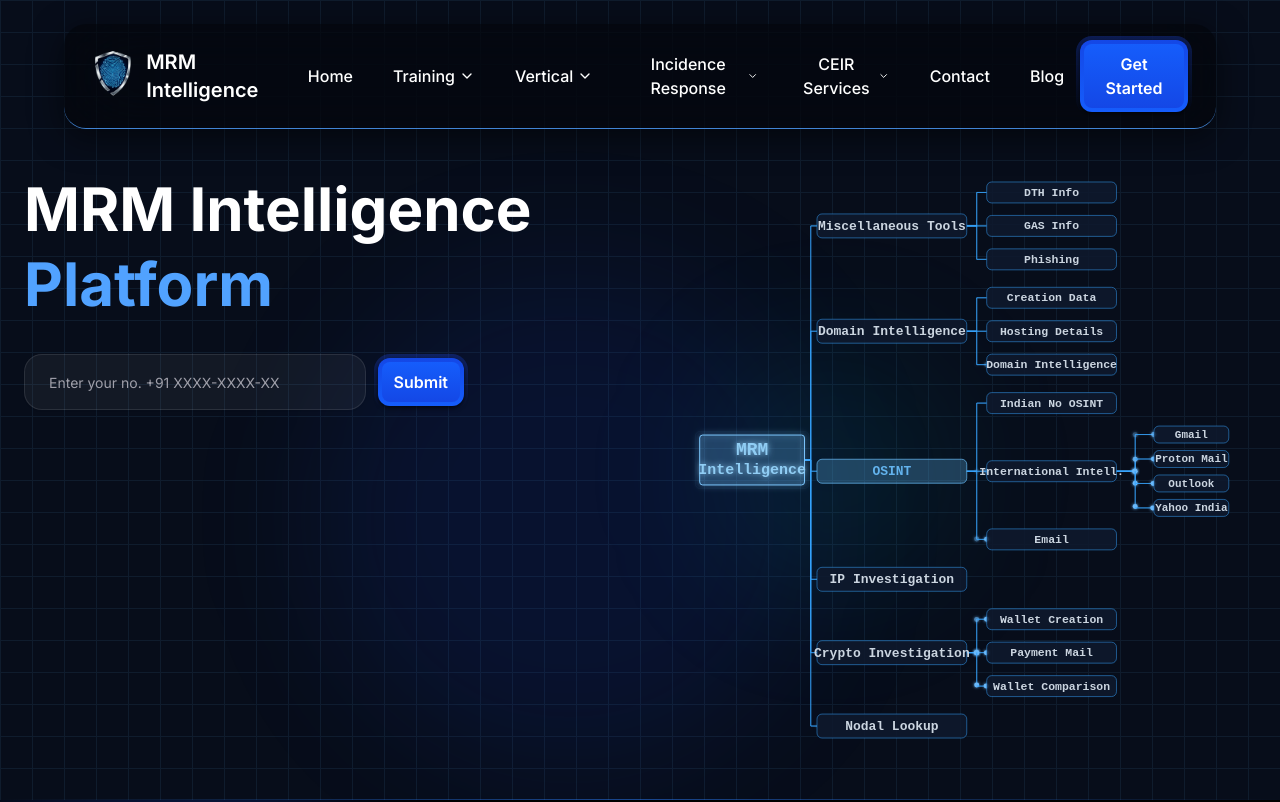
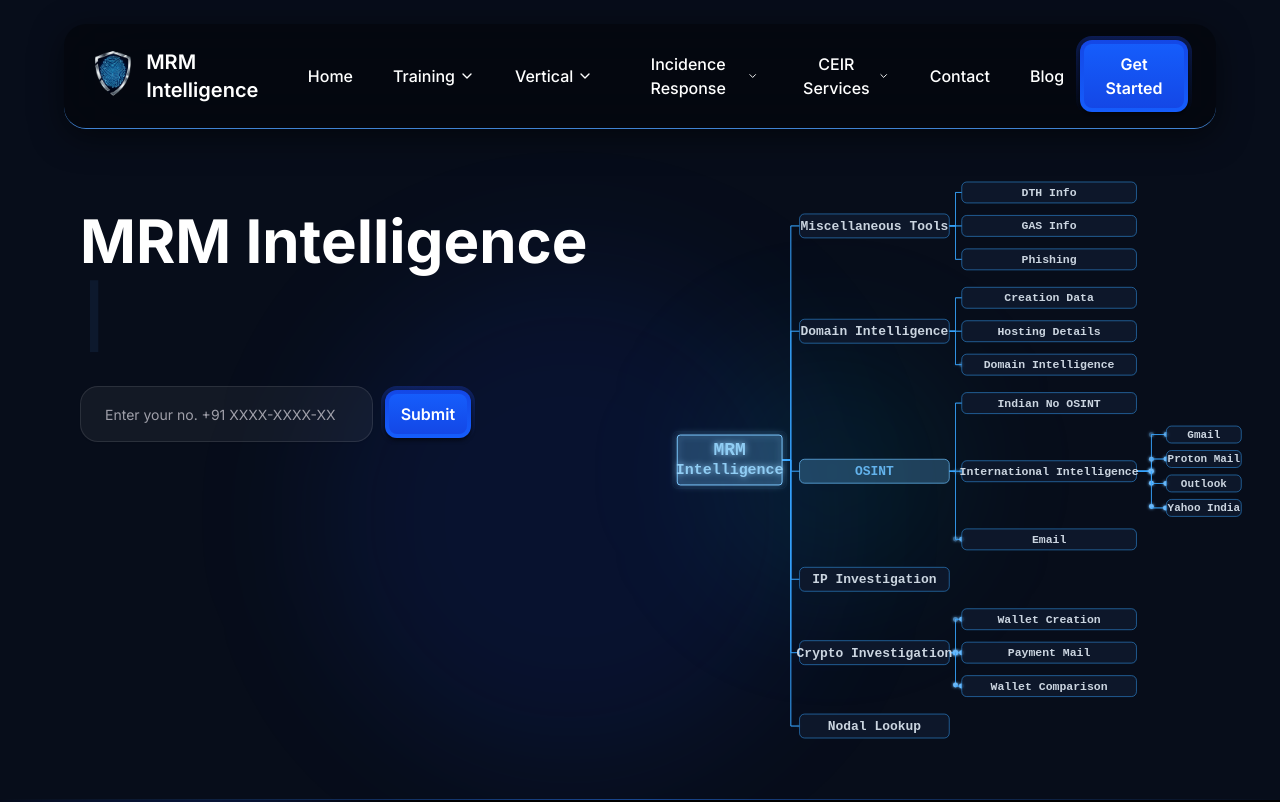
Before and after one commit to Aalekh-coder/pii-landing-page, a Next.js app: page / in a window 1280 px wide. Shown: the top 802 px of the page. Built offline with nearby package versions, Linux system fonts and the light colour scheme.

Commit message:
typewritter animation add on hero section and graph fix

```diff
--- a/components/section/home/HeroGraph.tsx
+++ b/components/section/home/HeroGraph.tsx
@@ -35,7 +35,7 @@
     ROOT_H: 56,
     L1_W: 210,
     L1_H: 38,
-    L2_W: 220,
+    L2_W: 290,
     L2_H: 34,
     L3_W: 115,
     L3_H: 28,
@@ -46,10 +46,10 @@
     L1_GAP: 22,
     L2_GAP: 15,
     L3_GAP: 12,
-    ROOT_X: 40,
-    L1_X: 250,
-    L2_X: 480,
-    L3_X: 670,
+    ROOT_X: -20,
+    L1_X: 200,
+    L2_X: 470,
+    L3_X: 730,
     DOT_R: 2.5,
   },
   desktop: {
@@ -57,7 +57,7 @@
     ROOT_H: 100,
     L1_W: 300,
     L1_H: 48,
-    L2_W: 260,
+    L2_W: 350,
     L2_H: 42,
     L3_W: 150,
     L3_H: 34,
@@ -68,10 +68,10 @@
     L1_GAP: 35,
     L2_GAP: 25,
     L3_GAP: 15,
-    ROOT_X: 140,
-    L1_X: 420,
+    ROOT_X: 100,
+    L1_X: 390,
     L2_X: 740,
-    L3_X: 1020,
+    L3_X: 1050,
     DOT_R: 5,
   },
 } as const;
@@ -511,23 +511,23 @@
 
   return (
     <div
-      className="min-h-screen bg-[#070d1a] flex flex-col items-center justify-center overflow-hidden relative select-none "
+      className="min-h-screen bg-[#070d1a] flex flex-col  items-center justify-center overflow-hidden relative select-none "
       // style={{ fontFamily: "'JetBrains Mono', monospace" }}
     >
       {/* grid bg */}
-      <div
+      {/* <div
         className="absolute inset-0 opacity-[0.09]"
         style={{
           backgroundImage:
             "linear-gradient(rgba(99,179,237,1) 1px,transparent 1px),linear-gradient(90deg,rgba(99,179,237,1) 1px,transparent 1px)",
           backgroundSize: "32px 32px",
         }}
-      />
+      /> */}
       {/* ambient glows */}
       <div className="absolute top-1/3 left-1/4 w-125 h-125 bg-blue-700/10 rounded-full blur-3xl pointer-events-none" />
       <div className="absolute bottom-1/4 right-1/4 w-64 h-64 bg-cyan-500/8 rounded-full blur-3xl pointer-events-none" />
 
-      <div className="container mx-auto flex flex-col-reverse lg:flex-row items-center lg:items-start relative z-10 pt-30">
+      <div className="container mx-auto flex flex-col-reverse gap-5 lg:flex-row items-center lg:items-start relative z-10 pt-30">
         {/* Left Side: Content */}
        <HeroInput />
 
--- a/components/section/home/HeroInput.tsx
+++ b/components/section/home/HeroInput.tsx
@@ -3,6 +3,7 @@
 import BlueButton from "@/components/spacial-componets/BlueButton";
 import { Input } from "@/components/ui/input";
 import { motion } from "framer-motion";
+import { Typewriter } from 'react-simple-typewriter'
 
 
 
@@ -21,11 +22,21 @@
         initial={{ opacity: 0, x: -30 }}
         animate={{ opacity: 1, x: 0 }}
         transition={{ duration: 0.8, ease: "easeOut" }}
-        className="px-6 pb-20 lg:w-1/2"
+        className="px-6 pb-20 lg:w-1/2 lg:pl-20 lg:pt-8"
       >
-        <h1 className="text-5xl md:text-6xl font-bold text-white leading-tight mb-3 md:mb-8 text-center lg:text-left">
+        <h1 className="text-4xl md:text-6xl font-bold text-white leading-tight mb-3 md:mb-8 text-center lg:text-left">
           MRM Intelligence <br />
-          <span className="text-blue-400">Platform</span>
+          <span className="text-blue-400">
+          <Typewriter
+            words={['Phone', 'Email', 'Username', 'Name',"Wallet"]}
+            loop={10}
+            cursor
+            cursorStyle='|'
+            typeSpeed={70}
+            deleteSpeed={50}
+            delaySpeed={1000}
+          />
+        </span>
         </h1>
         <form
           onSubmit={handleSubmit}
--- a/data/home/index.tsx
+++ b/data/home/index.tsx
@@ -558,7 +558,7 @@
         { id: "indian", label: "Indian No OSINT" },
         {
           id: "intl",
-          label: "International Intell.",
+          label: "International Intelligence",
           grandchildren: [
             { id: "gmail", label: "Gmail" },
             { id: "proton", label: "Proton Mail" },
--- a/package.json
+++ b/package.json
@@ -18,6 +18,7 @@
     "radix-ui": "^1.4.3",
     "react": "19.2.4",
     "react-dom": "19.2.4",
+    "react-simple-typewriter": "^5.0.1",
     "shadcn": "^4.10.0",
     "tailwind-merge": "^3.6.0",
     "three": "^0.184.0",
```
Also changed, not shown: 1 other file (tests, documents, lock files or other folders).
